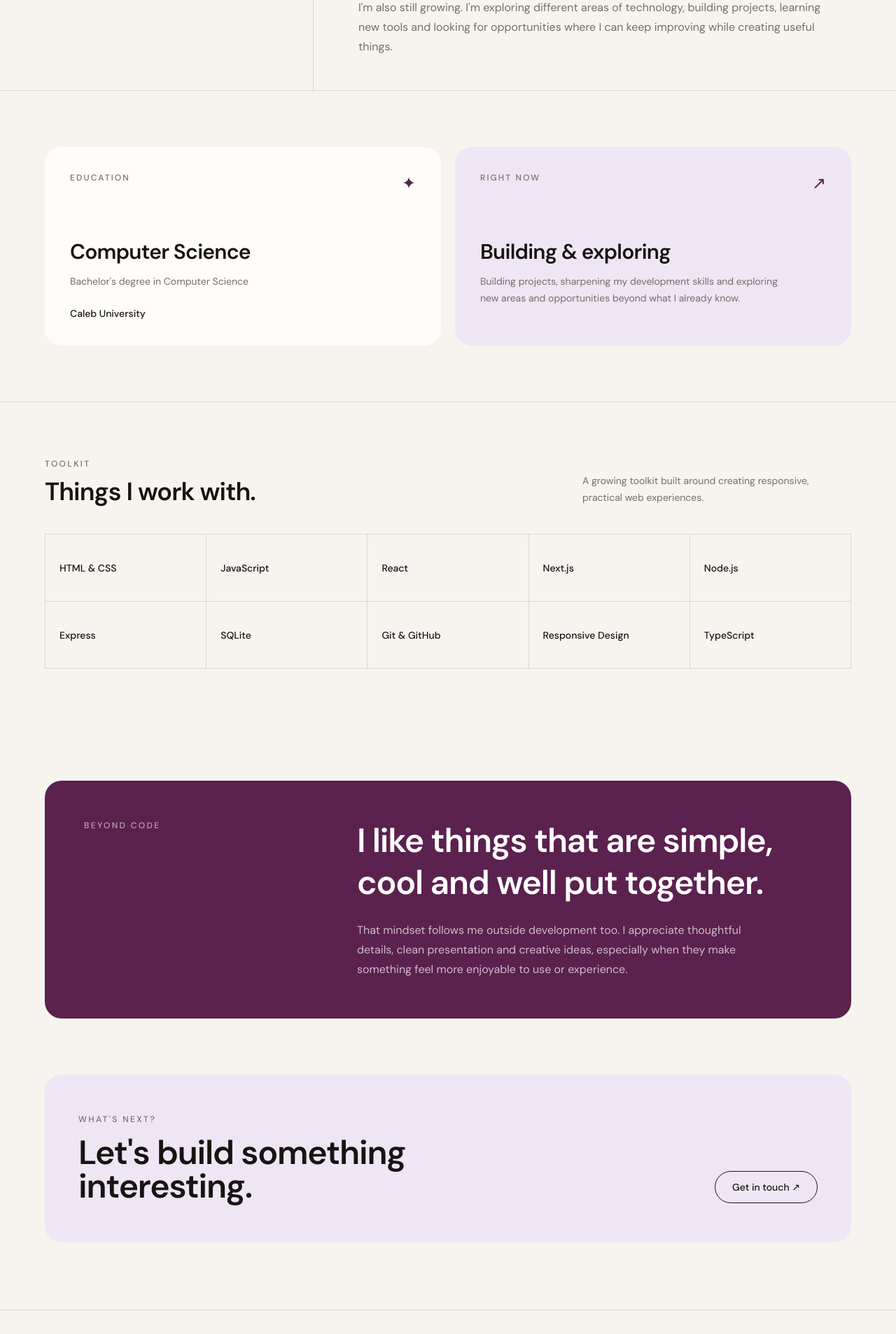
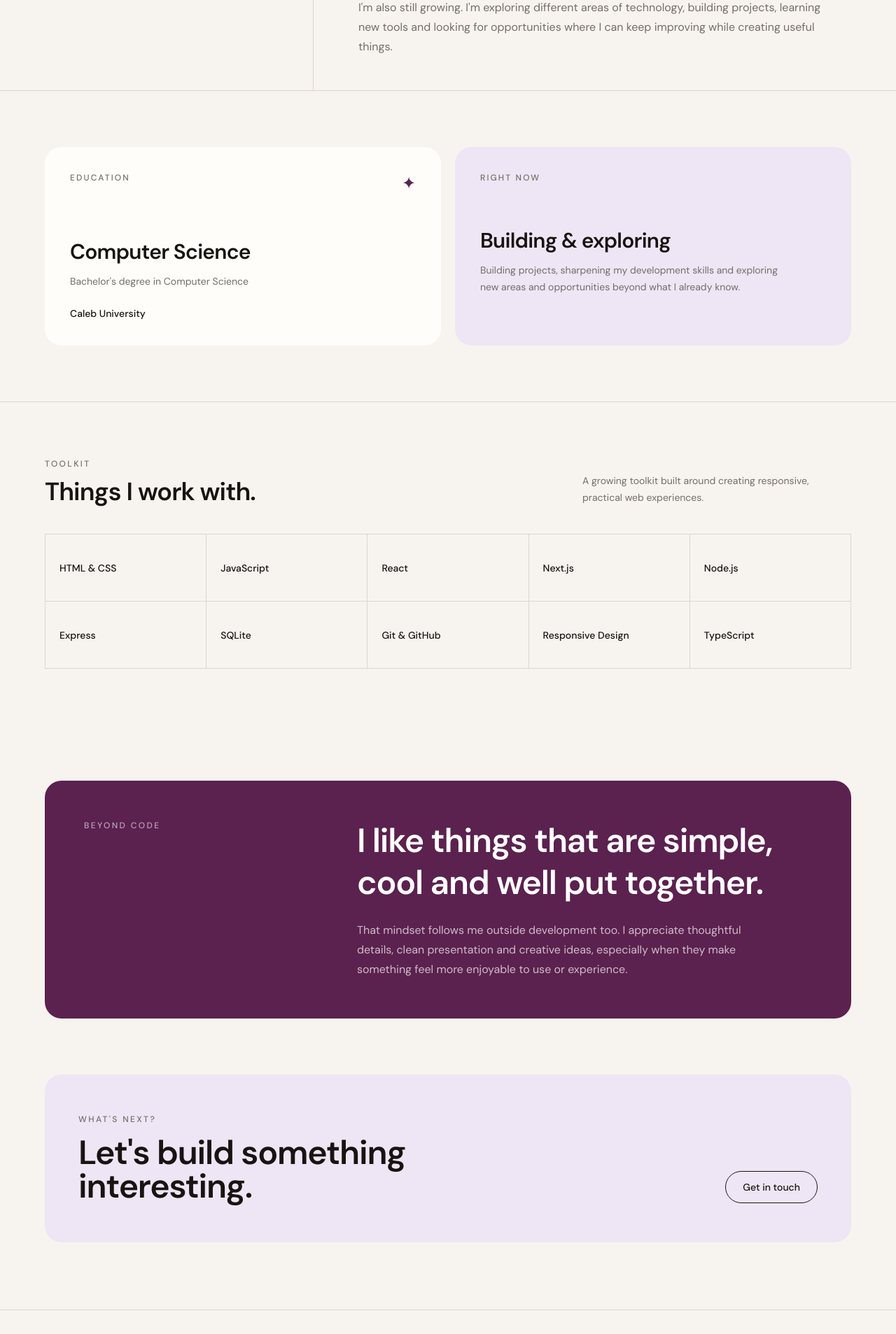
Before and after one commit to abigail-cmd/Abigail-Portfolio, a Next.js app: page /about in a window 1280 px wide. Shown: the part 1021-2928 px from the top of the page at 70% size. Built offline with nearby package versions, Linux system fonts and the light colour scheme.

Commit message:
Refine about page

```diff
--- a/src/app/about/page.tsx
+++ b/src/app/about/page.tsx
@@ -113,7 +113,7 @@ export default function AboutPage() {
                 Right now
               </p>
 
-              <span className="text-2xl text-[var(--primary)]">↗</span>
+              <span className="text-2xl text-[var(--primary)]"></span>
             </div>
 
             <div className="mt-16">
@@ -219,7 +219,7 @@ export default function AboutPage() {
               href="/contact"
               className="inline-flex w-fit rounded-full border border-[var(--foreground)] px-6 py-3 text-sm font-medium transition-all duration-200 hover:-translate-y-1 hover:bg-[var(--card)] hover:shadow-sm"
             >
-              Get in touch ↗
+              Get in touch
             </Link>
           </div>
         </div>
```
